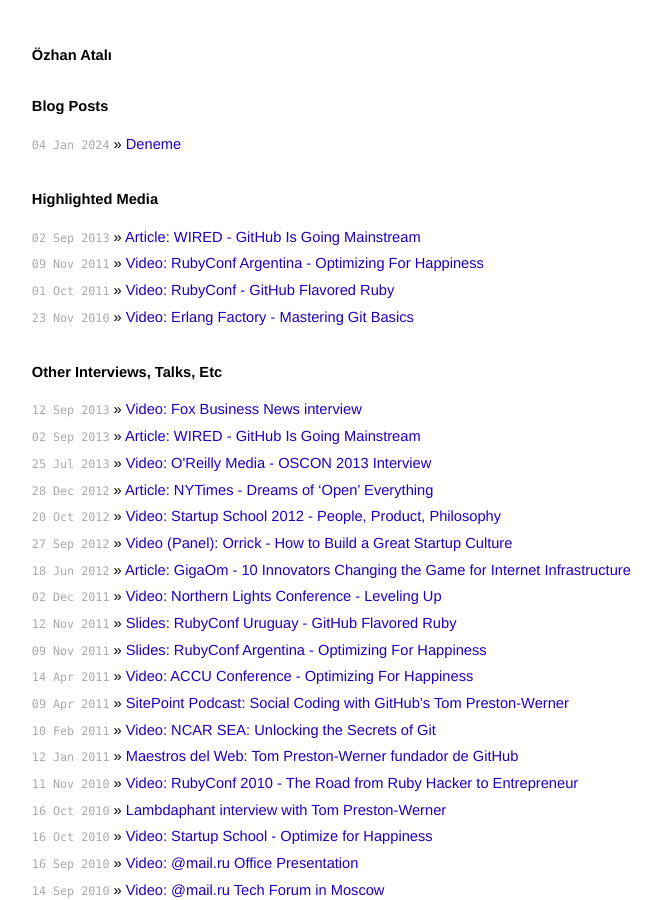
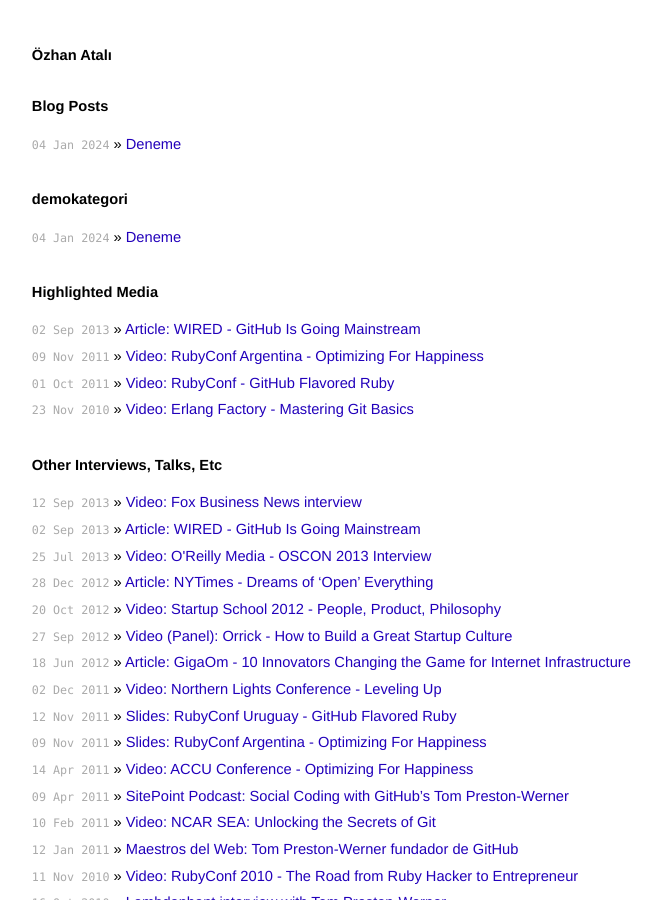
Before and after one commit to ozhanatali/ozhanatali.github.io, a Jekyll site: the page built from index.html, in a window 1280 px wide and 900 px high. Shown: the whole window, without its empty margins (300-962 px from the left). Built offline with Jekyll 4.4.1, drawn with Linux system fonts in a browser that asks for light colours.

Commit message:
Update index.html

```diff
--- a/index.html
+++ b/index.html
@@ -17,6 +17,14 @@
     {% endfor %}
   </ul>
 
+ {% for subcat in NotIncludedCategories %}
+  <h1>{{subcat}}</h1>
+  <ul class="posts">
+    {% for post in site.posts %}
+      <li><span>{{ post.date | date_to_string }}</span> &raquo; <a href="{{ post.url }}">{{ post.title }}</a></li>
+    {% endfor %}
+  </ul>
+ {% endfor %}
 
 
   <h1>Highlighted Media</h1>
```
